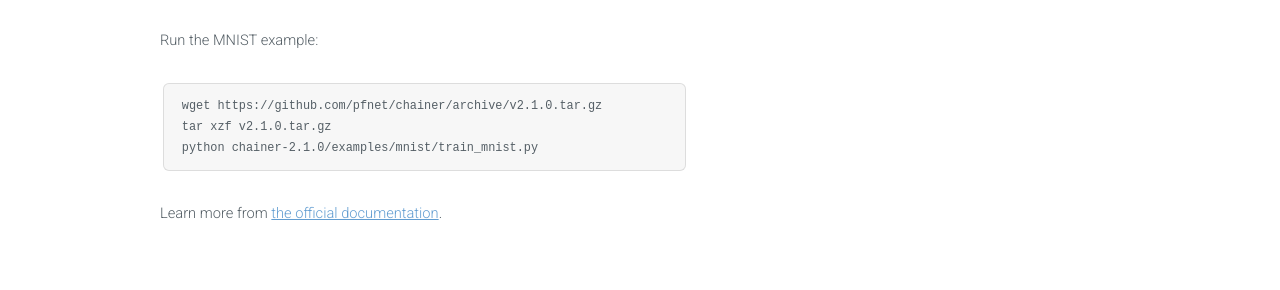
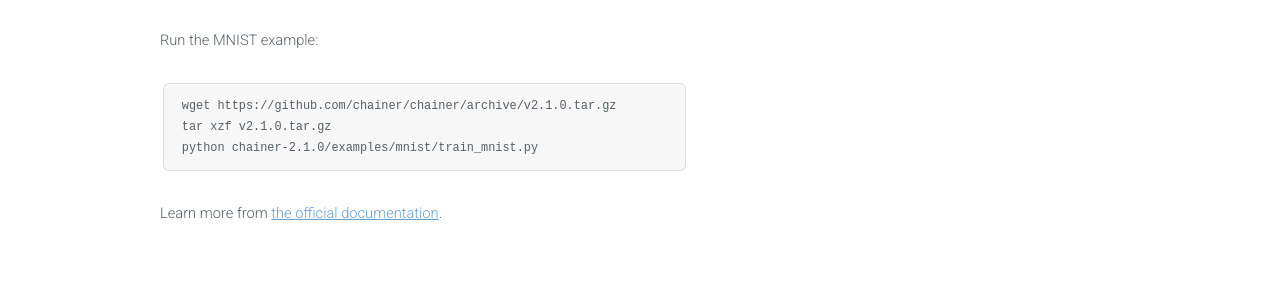
Before and after one commit to chainer/chainer.org, a Jekyll site: the page built from index.html, in a window 1280 px wide and 900 px high, scrolled down 1264 px. Shown: the part 161-451 px from the top of the window. Built offline with Jekyll 4.4.1, drawn with Linux system fonts in a browser that asks for light colours; comment, search, counter and statistics services are not loaded; some of the changed lines change nothing that is shown.

Commit message:
Fix repository URL

```diff
--- a/index.html
+++ b/index.html
@@ -55,7 +55,7 @@
 	    				</p>
 	    				<p>
 	      					Run the MNIST example:<br>
-	      					<pre><code>wget https://github.com/pfnet/chainer/archive/v{{ site.chainer_version }}.tar.gz
+	      					<pre><code>wget https://github.com/chainer/chainer/archive/v{{ site.chainer_version }}.tar.gz
 tar xzf v{{ site.chainer_version }}.tar.gz
 python chainer-{{ site.chainer_version }}/examples/mnist/train_mnist.py</code></pre>
 	    				</p>
```
